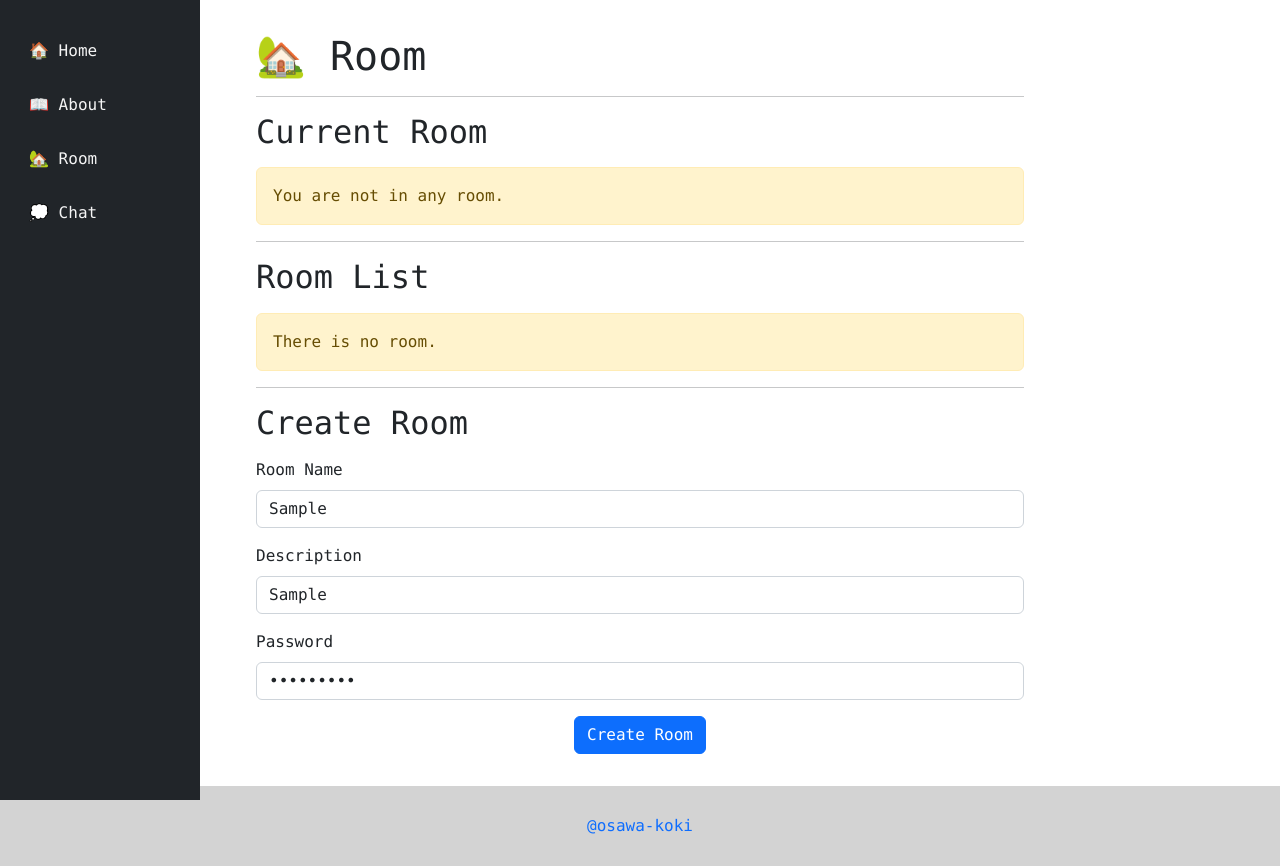
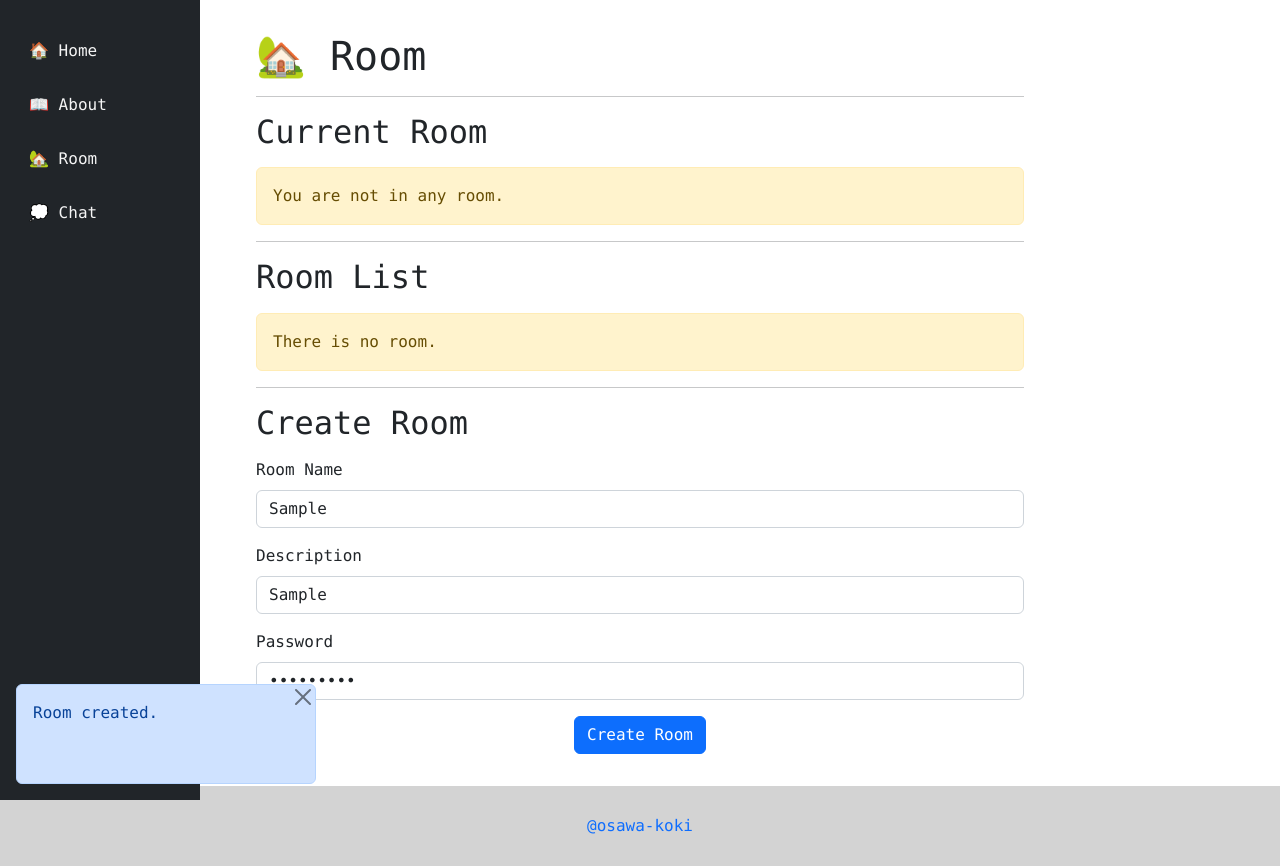
Before and after one commit to osawa-koki/simple-encrypted-chat-room.rb, a Next.js app in the folder client/: page /room in a window 1280 px wide. Both pictures are taken after typing "Sample", "Sample", "Sample123" into the empty fields and a click on the button "Create Room". Built offline with nearby package versions, Linux system fonts and the light colour scheme.

Commit message:
ダイアログ作った。

```diff
--- a/client/pages/_app.tsx
+++ b/client/pages/_app.tsx
@@ -6,6 +6,7 @@ import 'bootstrap/dist/css/bootstrap.min.css';
 
 import '../styles/styles.scss';
 import '../styles/menu.scss';
+import '../styles/dialog.scss';
 
 import '../styles/index.scss';
 import '../styles/about.scss';
@@ -15,8 +16,20 @@ import Head from 'next/head';
 import setting from '../setting';
 import { DataContext } from '../src/DataContext';
 import SharedData from '../src/SharedData';
+import { Alert, CloseButton } from 'react-bootstrap';
+
+type DialogStruct = ['primary' | 'info' | 'warning' | 'danger', string] | null;
+export type { DialogStruct };
+
+function PickItem(array: any[], index: number) {
+  if (array === null) return null;
+  if (array.length <= index) return null;
+  return array[index];
+}
 
 export default function MyApp({ Component, pageProps }: AppProps) {
+
+  const [dialog, setDialog] = useState<DialogStruct>(null);
 
   const [sharedData, setSharedData] = useState<SharedData>({
     username: '',
@@ -25,6 +38,12 @@ export default function MyApp({ Component, pageProps }: AppProps) {
     key: '',
     message: '',
   });
+
+  const SetDialog = async (dialog: DialogStruct) => {
+    setDialog(dialog);
+    await new Promise((resolve) => setTimeout(resolve, setting.dialogWaitingTime));
+    setDialog(null);
+  };
 
   return (
     <>
@@ -35,7 +54,11 @@ export default function MyApp({ Component, pageProps }: AppProps) {
         <link rel="icon" type="image/png" href={`${setting.basePath}/favicon.ico`} />
       </Head>
       <DataContext.Provider value={{sharedData, setSharedData}}>
-        <Component {...pageProps} />
+        <Component {...pageProps} SetDialog={SetDialog} />
+        <Alert id="Dialog" variant={PickItem(dialog, 0)} className={dialog ? 'is-open' : ''}>
+          <CloseButton id="Closer" onClick={() => {SetDialog(null)}} />
+          <div>{PickItem(dialog, 1)}</div>
+        </Alert>
       </DataContext.Provider>
     </>
   );
--- a/client/pages/room.tsx
+++ b/client/pages/room.tsx
@@ -5,7 +5,7 @@ import Layout from "../components/Layout";
 
 import { DataContext } from "../src/DataContext";
 
-export default function RoomPage() {
+export default function RoomPage({SetDialog}) {
 
   const { sharedData, setSharedData } = useContext(DataContext);
 
@@ -85,7 +85,11 @@ export default function RoomPage() {
             <Form.Label>Password</Form.Label>
             <Form.Control type="password" placeholder="Enter password" />
           </Form.Group>
-          <Button variant="primary" className="mt-3 d-block m-auto">Create Room</Button>
+          <Button variant="primary" className="mt-3 d-block m-auto" onClick={() => {
+            console.log(SetDialog);
+
+            SetDialog(['primary', 'Room created.']);
+          }}>Create Room</Button>
         </Form>
       </div>
     </Layout>
--- a/client/setting.ts
+++ b/client/setting.ts
@@ -6,6 +6,7 @@ const setting = {
   basePath: Env.basePath,
   apiPath: isProd ? '' : 'http://localhost:8080',
   title: '🎋 simple-encrypted-chat-room.rb 🎋',
+  dialogWaitingTime: 3000,
 };
 
 export default setting;
--- /dev/null
+++ b/client/styles/dialog.scss
@@ -0,0 +1,29 @@
+
+#Dialog {
+  $height: 100;
+  position: fixed;
+  width: 300px;
+  left: 0;
+  bottom: -#{$height}px;
+  padding: 1rem;
+  margin: 1rem;
+  height: #{$height}px;
+  transition: all 1s ease;
+  z-index: 100;
+  opacity: 0.5;
+  &.is-open {
+    bottom: 0;
+    opacity: 1;
+    #Closer {
+      position: absolute;
+      top: 0;
+      right: 0;
+      cursor: pointer;
+    }
+  }
+  &:not(.is-open) {
+    #Closer {
+      display: none;
+    }
+  }
+}
```
